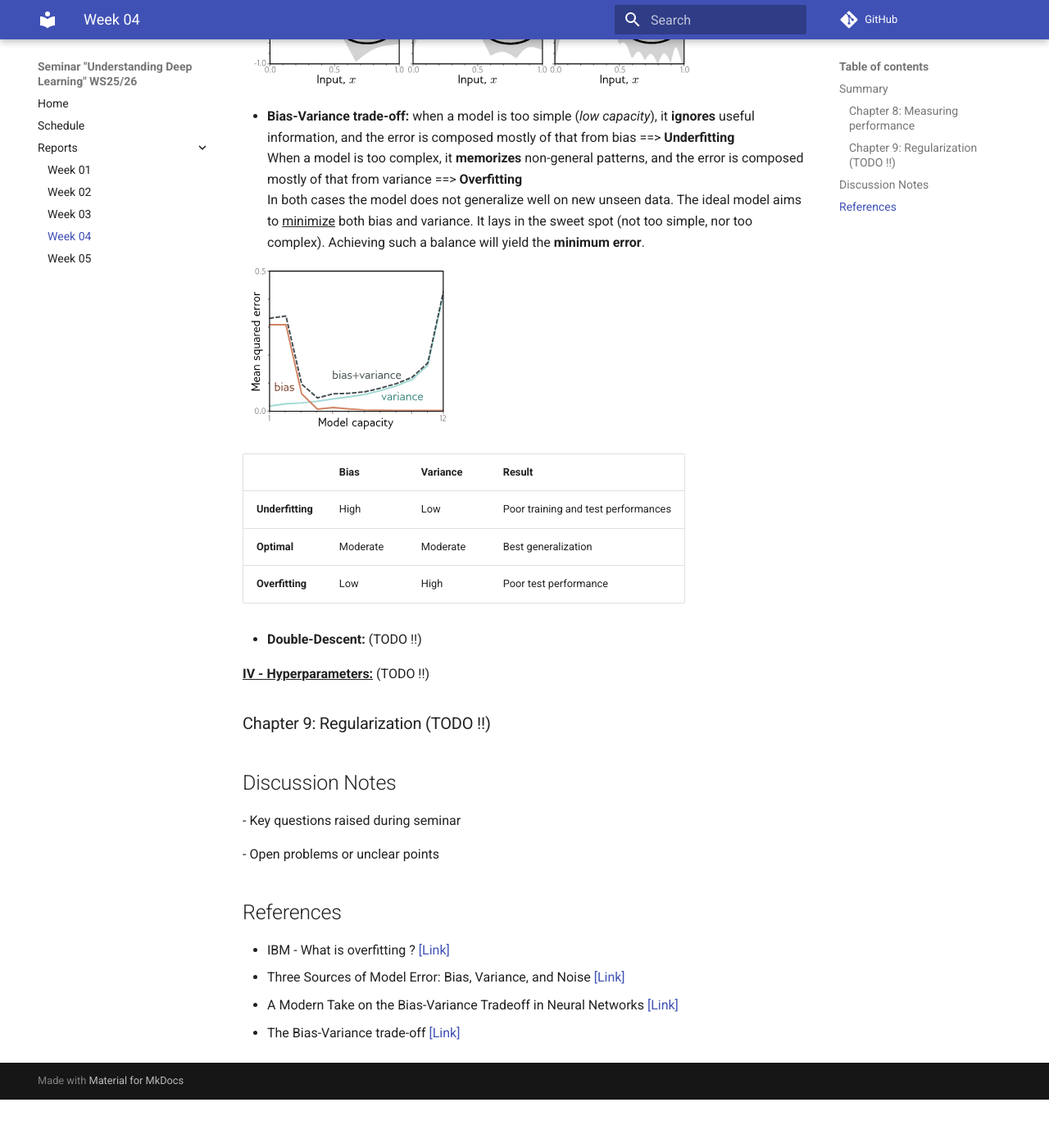
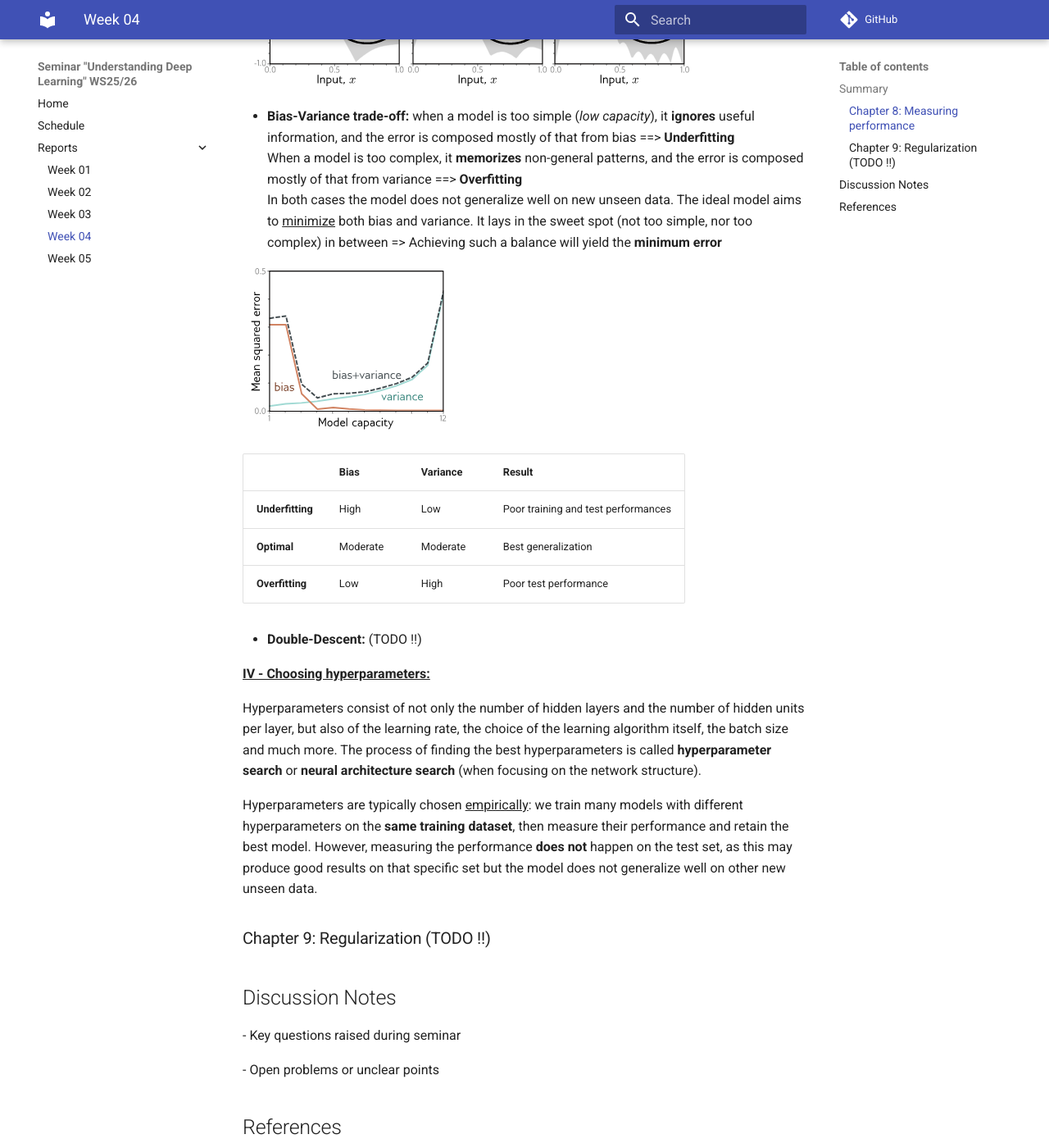
Before and after one commit to link-er/seminar_UDL_wise2526, an MkDocs documentation site: the page built from docs/reports/week04_ch8_9.md, in a window 1280 px wide and 1400 px high, scrolled down 4442 px. Shown: the whole window at 82% size. Built offline with MkDocs 1.6.1 and Material for MkDocs 9.7.7, drawn with Linux system fonts in a browser that asks for light colours; comment, search, counter and statistics services are not loaded; before the commit the page ends 5783 px from its top, so only the background shows below that.

Commit message:
Update week04_ch8_9.md

```diff
--- a/docs/reports/week04_ch8_9.md
+++ b/docs/reports/week04_ch8_9.md
@@ -73,7 +73,7 @@ regions, the model becomes flexible enough to fit the true function closely. As
 
 - **Bias-Variance trade-off:** when a model is too simple (*low capacity*), it **ignores** useful information, and the error is composed mostly of that from bias ==> **Underfitting**<br>
 When a model is too complex, it **memorizes** non-general patterns, and the error is composed mostly of that from variance ==> **Overfitting**<br>
-In both cases the model does not generalize well on new unseen data. The ideal model aims to <u>minimize</u> both bias and variance. It lays in the sweet spot (not too simple, nor too complex). Achieving such a balance will yield the **minimum error**.
+In both cases the model does not generalize well on new unseen data. The ideal model aims to <u>minimize</u> both bias and variance. It lays in the sweet spot (not too simple, nor too complex) in between => Achieving such a balance will yield the **minimum error**
 
 ![Bias-Variance-trade-off](../images/PerfBiasVarianceTradeoff.svg)
 
@@ -85,7 +85,11 @@ In both cases the model does not generalize well on new unseen data. The ideal m
 
 - **Double-Descent:** (TODO !!)
 
-**<u>IV - Hyperparameters:</u>** (TODO !!)
+**<u>IV - Choosing hyperparameters:</u>**
+
+Hyperparameters consist of not only the number of hidden layers and the number of hidden units per layer, but also of the learning rate, the choice of the learning algorithm itself, the batch size and much more. The process of finding the best hyperparameters is called **hyperparameter search** or **neural architecture search** (when focusing on the network structure).
+
+Hyperparameters are typically chosen <u>empirically</u>: we train many models with different hyperparameters on the **same training dataset**, then measure their performance and retain the best model. However, measuring the performance **does not** happen on the test set, as this may produce good results on that specific set but the model does not generalize well on other new unseen data.
 
 ### Chapter 9: Regularization (TODO !!)
 
```
